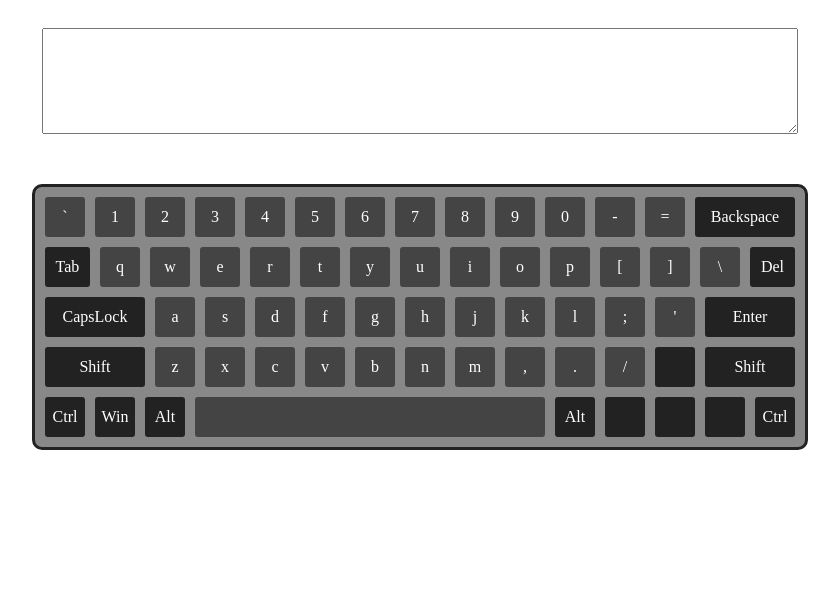
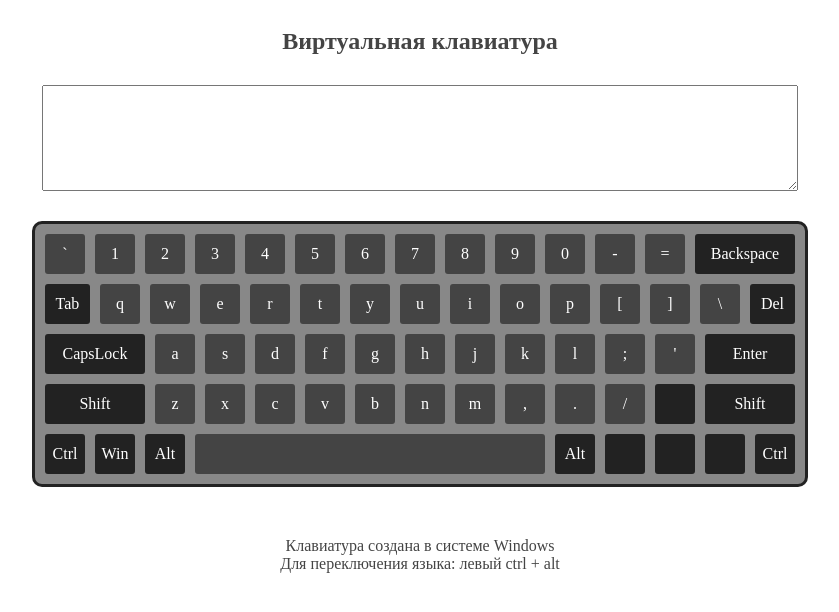
Before and after one commit to jnorwill/virtual-keyboard, a website: page index.html in a window 1280 px wide. Shown: the whole page, without its empty margins (220-1059 px from the left). Drawn offline with Linux system fonts and the light colour scheme.

Commit message:
feat: add tittle and explanation

```diff
--- a/script.js
+++ b/script.js
@@ -2,6 +2,10 @@ function createPage() {
   const body = document.body
   const wrapper = document.createElement('div');
   wrapper.className = 'wrapper';
+
+  const tittle = document.createElement('h2');
+  tittle.className = 'tittle';
+  tittle.innerHTML = `Виртуальная клавиатура`
 
   const textarea = document.createElement('textarea');
   textarea.className = 'textarea';
@@ -9,9 +13,15 @@ function createPage() {
   const keyboard = document.createElement('div');
   keyboard.className = 'keyboard';
 
+  const helptext = document.createElement('p');
+  helptext.className = 'helptext';
+  helptext.innerHTML = `Клавиатура создана в системе Windows <br> Для переключения языка: левый ctrl + alt`
+
   body.append(wrapper)
+  wrapper.append(tittle)
   wrapper.append(textarea)
   wrapper.append(keyboard)
+  wrapper.append(helptext)
 }
 createPage()
 const rusArr = ['ё', '1', '2', '3', '4', '5', '6', '7', '8', '9', '0', '-', '=', 'Backspace', 'Tab', 'й', 'ц', 'у', 'к', 'е', 'н', 'г', 'ш', 'щ', 'з', 'х', 'ъ', '\\', 'Del', 'CapsLock', 'ф', 'ы', 'в', 'а', 'п', 'р', 'о', 'л', 'д', 'ж', 'э', 'Enter', 'Shift', 'я', 'ч', 'с', 'м', 'и', 'т', 'ь', 'б', 'ю', '.', '', 'Shift', 'Ctrl', 'Win', 'Alt', ' ', 'Alt', '', '', '', 'Ctrl',]
--- a/style.scss
+++ b/style.scss
@@ -8,7 +8,14 @@
 .textarea {
   width: 750px;
   height: 100px;
+  margin: auto;
+}
+
+.helptext,
+.tittle {
+  color: #444444;
   margin: 20px auto;
+  text-align: center;
 }
 
 .keyboard {
```
Also changed, not shown: style.min.css.
